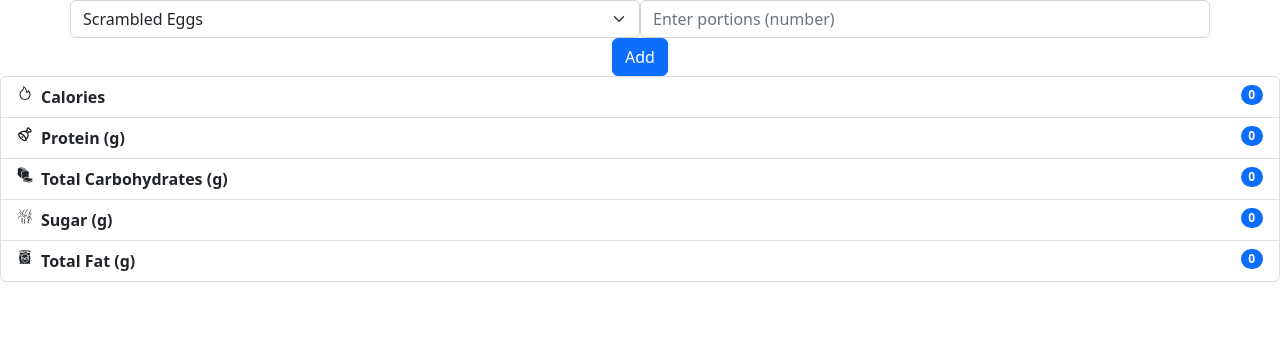
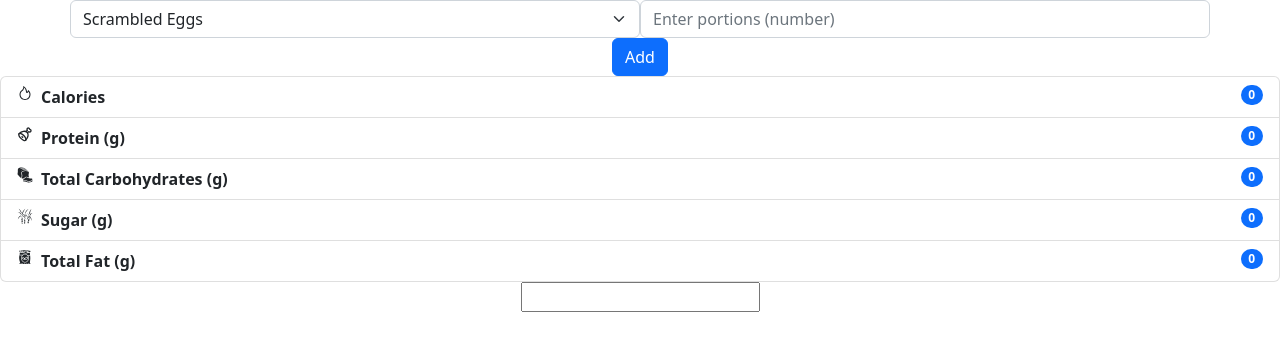
Before and after one commit to 397-f22/DietAdvisor, a React (Create React App) app: page / in a window 1280 px wide. Shown: the top 350 px of the page. Built offline with nearby package versions, Linux system fonts and the light colour scheme.

Commit message:
Autosearch Bar

```diff
--- a/src/App.js
+++ b/src/App.js
@@ -5,6 +5,9 @@ import SearchBar from './components/SearchBar';
 import nutrients from './data/menu';
 import Slider from './components/Slider'
 import 'bootstrap/dist/css/bootstrap.min.css';
+import Autocomplete from "./AutoComplete";
+import { autoCompleteData } from "./data.js";
+
 
 
 function App() {
@@ -19,6 +22,7 @@ function App() {
     <div className="App">
       <SearchBar macros={macros} setMacros={setMacros} />
       <NutritionInfo nutrients={macros} />
+      <Autocomplete data={autoCompleteData} />
       {/* <Slider /> */}
     </div>
 
--- /dev/null
+++ b/src/AutoComplete.js
@@ -0,0 +1,86 @@
+import { useState } from "react";
+
+const AutoComplete = ({ data }) => {
+
+  const [suggestions, setSuggestions] = useState([]);
+  const [suggestionIndex, setSuggestionIndex] = useState(0);
+  const [suggestionsActive, setSuggestionsActive] = useState(false);
+  const [value, setValue] = useState("");
+
+  const handleChange = (e) => {
+    const query = e.target.value.toLowerCase();
+    setValue(query);
+    if (query.length > 0) {
+      const filterSuggestions = data.filter(
+        (suggestion) =>
+          suggestion.toLowerCase().indexOf(query) > -1
+      );
+      setSuggestions(filterSuggestions);
+      setSuggestionsActive(true);
+    } else {
+      setSuggestionsActive(false);
+    }
+  };
+
+  const handleClick = (e) => {
+    setSuggestions([]);
+    setValue(e.target.innerText);
+    setSuggestionsActive(false);
+  };
+
+  const handleKeyDown = (e) => {
+    // UP ARROW
+    if (e.keyCode === 38) {
+      if (suggestionIndex === 0) {
+        return;
+      }
+      setSuggestionIndex(suggestionIndex - 1);
+    }
+    // DOWN ARROW
+    else if (e.keyCode === 40) {
+      if (suggestionIndex - 1 === suggestions.length) {
+        return;
+      }
+      setSuggestionIndex(suggestionIndex + 1);
+    }
+    // ENTER
+    else if (e.keyCode === 13) {
+      setValue(suggestions[suggestionIndex]);
+      setSuggestionIndex(0);
+      setSuggestionsActive(false);
+    }
+  };
+
+  const Suggestions = () => {
+    return (
+      <ul className="suggestions">
+        {suggestions.map((suggestion, index) => {
+          return (
+            <li
+              className={index === suggestionIndex ? "active" : ""}
+              key={index}
+              onClick={handleClick}
+            >
+              {suggestion}
+            </li>
+          );
+        })}
+      </ul>
+    );
+  };
+
+  return (
+    <div className="autocomplete">
+      <input
+        type="text"
+        value={value}
+        onChange={handleChange}
+        onKeyDown={handleKeyDown}
+      />
+      {suggestionsActive && <Suggestions />}
+    </div>
+  );
+
+};
+
+export default AutoComplete;
--- /dev/null
+++ b/src/data.js
@@ -0,0 +1,6 @@
+export const autoCompleteData = [
+    "Scarmbled Eggs",
+    "Raisins",
+    "Orange",
+    "Banana",
+  ];
```
